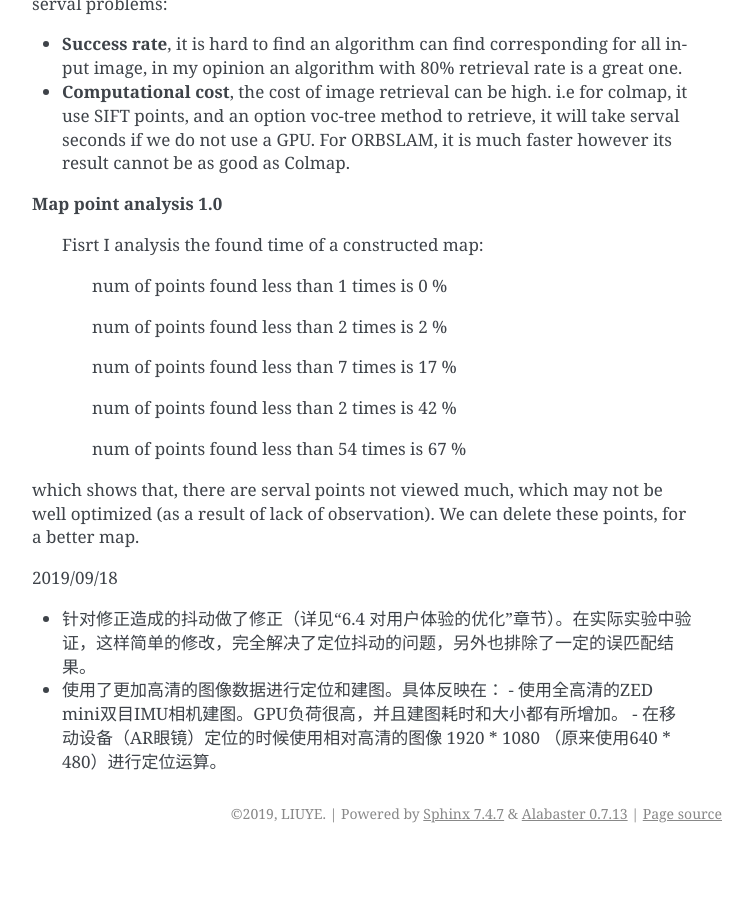
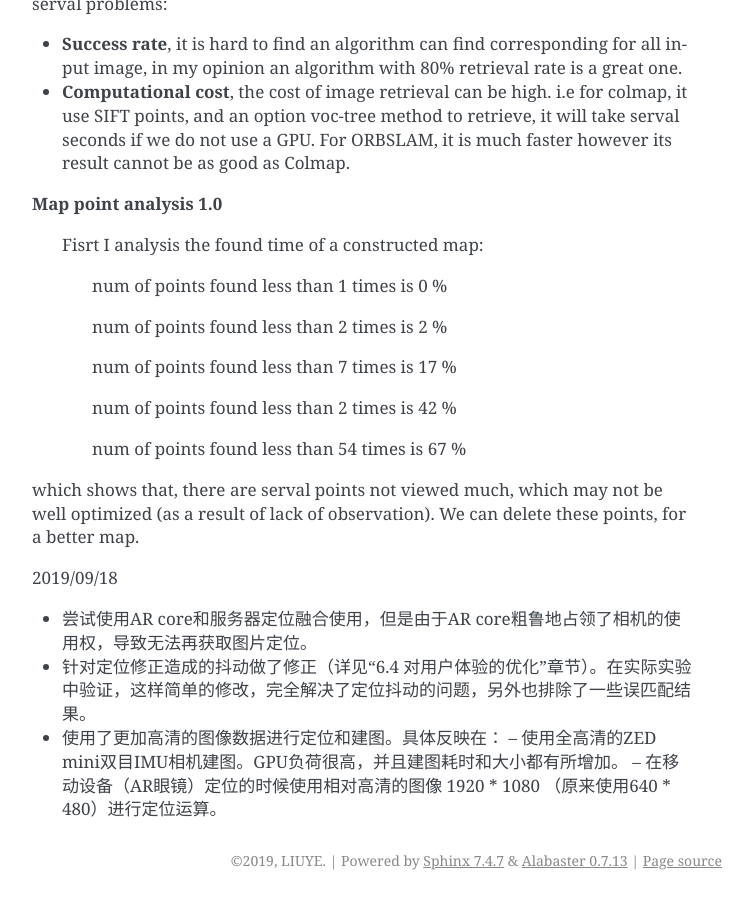
Before and after one commit to gggliuye/VIO, a Sphinx documentation site: the page built from docs/UnitySc/unityShadowCreator.rst, in a window 1280 px wide and 900 px high, scrolled down 15920 px. Shown: the whole window, without its empty margins (388-1141 px from the left). Built offline with Sphinx 7.4.7, drawn with Linux system fonts in a browser that asks for light colours; before the commit the page ends 16773 px from its top, so only the background shows below that.

Commit message:
Update unityShadowCreator.rst

```diff
--- a/docs/UnitySc/unityShadowCreator.rst
+++ b/docs/UnitySc/unityShadowCreator.rst
@@ -492,7 +492,8 @@ which shows that, there are serval points not viewed much, which may not be well
 
 2019/09/18
 
-+ 针对修正造成的抖动做了修正（详见“6.4 对用户体验的优化”章节）。在实际实验中验证，这样简单的修改，完全解决了定位抖动的问题，另外也排除了一定的误匹配结果。
++ 尝试使用AR core和服务器定位融合使用，但是由于AR core粗鲁地占领了相机的使用权，导致无法再获取图片定位。
++ 针对定位修正造成的抖动做了修正（详见“6.4 对用户体验的优化”章节）。在实际实验中验证，这样简单的修改，完全解决了定位抖动的问题，另外也排除了一些误匹配结果。
 + 使用了更加高清的图像数据进行定位和建图。具体反映在：
-  - 使用全高清的ZED mini双目IMU相机建图。GPU负荷很高，并且建图耗时和大小都有所增加。
-  - 在移动设备（AR眼镜）定位的时候使用相对高清的图像 1920 * 1080 （原来使用640 * 480）进行定位运算。
+  -- 使用全高清的ZED mini双目IMU相机建图。GPU负荷很高，并且建图耗时和大小都有所增加。
+  -- 在移动设备（AR眼镜）定位的时候使用相对高清的图像 1920 * 1080 （原来使用640 * 480）进行定位运算。
```
